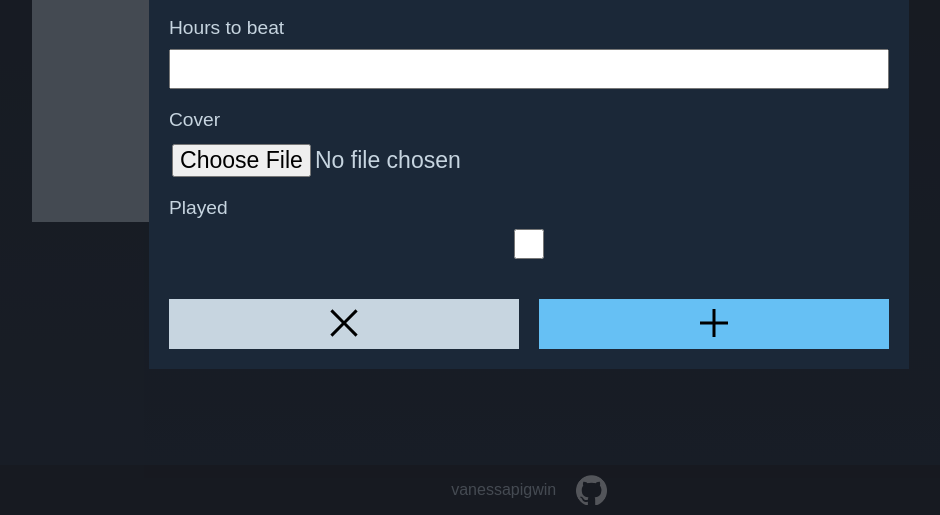
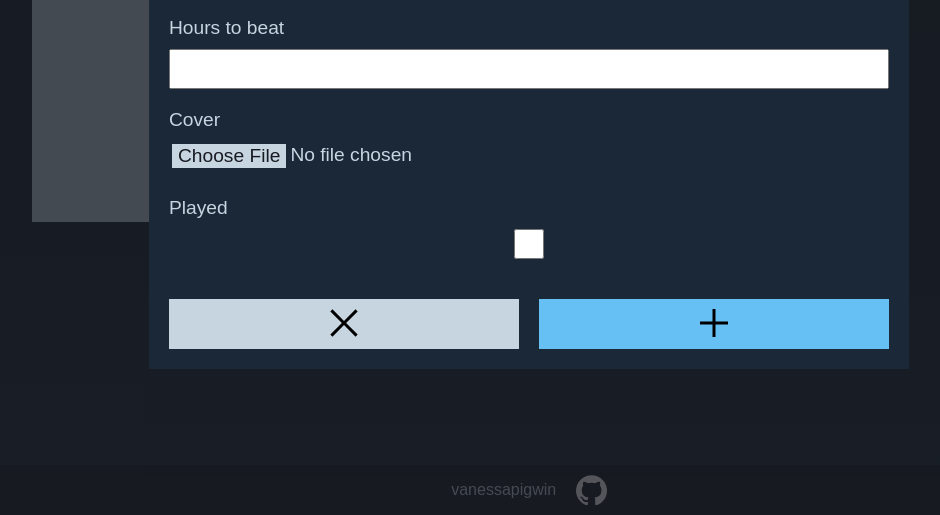
Before and after one commit to vanessapigwin/top-library, a plain HTML site: page index.html in a window 1280 px wide. Both pictures are taken after a click on the button 640 px from the left and 140 px from the top of the page. Shown: the part 285-800 px from the top of the page, without its empty margins (111-1051 px from the left). Drawn offline with Linux system fonts and the light colour scheme.

Commit message:
format input file button

```diff
--- a/style.css
+++ b/style.css
@@ -218,3 +218,15 @@ button:hover,
     font-size: 1.1em;
     font-weight: bold;
 }
+
+input[type='file'] {
+    font-size: 1em;
+    color: var(--theme-white);
+}
+
+input[type='file']::file-selector-button {
+    color: var(--theme-black);
+    background-color: var(--theme-white);
+    vertical-align: middle;
+    border: none;
+}
```
